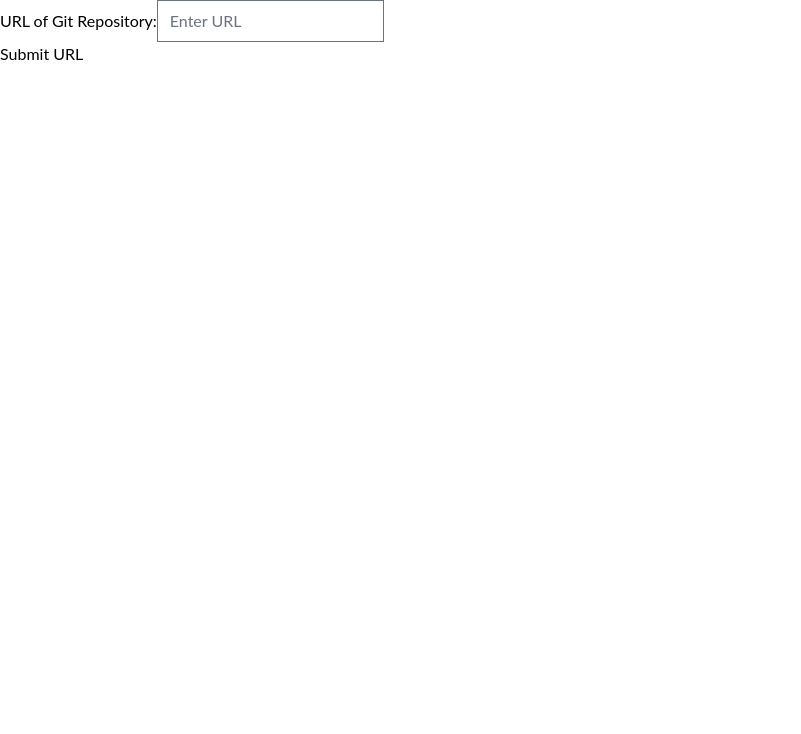
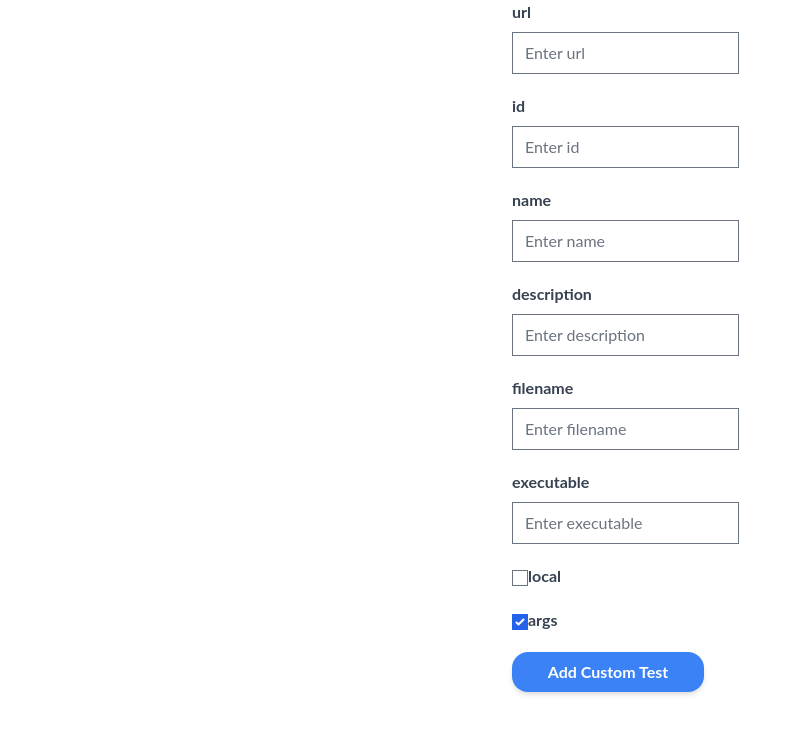
Before and after one commit to martinvonhradsky/DP, a Vue app in the folder client/: page /add--custom-test in a window 1280 px wide. Shown: the top 734 px of the page, without its empty margins (0-801 px from the left). Built offline with nearby package versions, Linux system fonts and the light colour scheme; no server answers.

Commit message:
integrated store

```diff
--- a/client/src/components/AddCustomTest.vue
+++ b/client/src/components/AddCustomTest.vue
@@ -1,27 +1,199 @@
 <template>
-  <div>
-    <URLInputComponent v-model="url" />
-    <button @click="submitUrl">Submit URL</button>
+  <div class="flex w-full justify-center h-100vw align-center">
+    <div class="w-1/5">
+      <FormCustomTest
+        :fields="fields"
+        :labels="labels"
+        @updateField="handleFieldUpdate"
+      />
+      <div class="flex justify-between">
+        <button
+          class="btn btn-blue"
+          type="submit"
+          @click="testStore.submitCustomTest"
+        >
+          Add Custom Test
+        </button>
+      </div>
+    </div>
   </div>
 </template>
 
 <script>
-import { useTestStore } from "../store/testStore.js";
-import URLInputComponent from "./shared/URLInputComponent.vue";
+import FormCustomTest from "./shared/FormCustomTest.vue";
 
 export default {
+  name: "CustomTestForm",
   components: {
-    URLInputComponent,
+    FormCustomTest,
   },
-  setup() {
-    const store = useTestStore();
+  props: {
+    selectedTarget: {
+      type: String,
+      required: true,
+    },
+  },
+  data() {
     return {
-      url: store.url,
-      submitUrl() {
-        console.log("URL Submitted: ", store.url);
-        // further actions
+      labels: {
+        id: "ID of Technic",
+        name: "Test Name to be displayed in application",
+        desc: "Description",
+        filename: "Name of entrypoint - file to be executed",
+        executable: "Executable Path",
+        local: "Execute Test on Target Device",
+        args: "Additional Arguments",
       },
+      fields: {
+        id: {
+          value: "",
+          tooltip: "Enter the ID of the target",
+          placeholder: "Enter ID",
+        },
+        name: {
+          value: "",
+          tooltip: "Enter the name of the test",
+          placeholder: "Enter test name",
+        },
+        desc: {
+          value: "",
+          tooltip: "Enter a description for the test",
+          placeholder: "Enter description",
+        },
+        filename: {
+          value: "",
+          tooltip: "Enter the filename of the test",
+          placeholder: "Enter filename",
+        },
+        executable: {
+          value: "",
+          tooltip: "Enter the path to the executable",
+          placeholder: "Enter executable path",
+        },
+        local: {
+          value: false,
+          tooltip: "Check if the test is to be executed locally",
+        },
+        args: {
+          value: "",
+          tooltip: "Enter any additional arguments for the test",
+          placeholder: "Enter additional arguments",
+        },
+      },
+      customTests: null,
+      selectedTest: null,
+      selectedTech: null,
+      leftColumn: null,
+      isLoading: false,
     };
+  },
+  computed: {
+    isFormValid() {
+      console.log("isFormValid");
+      const nonCheckboxFields = Object.values(this.fields).filter(
+        (field) => typeof field.value !== "boolean"
+      );
+      return nonCheckboxFields.every((field) => field.value);
+    },
+    getFieldValue(fieldName) {
+      return fieldName.value;
+      //return this.selectedTest ? this.selectedTest[fieldName] : '';
+    },
+  },
+  mounted() {
+    this.fetchTests();
+    this.fetchIDs();
+  },
+  methods: {
+    handleFieldUpdate({ fieldName, value }) {
+      this.fields[fieldName].value = value;
+    },
+    async submitCustomTest() {
+      console.log("clicked");
+      if (!this.isFormValid) return;
+
+      const requestData = JSON.stringify({
+        action: "test",
+        ...Object.fromEntries(
+          Object.entries(this.fields).map(([key, field]) => [key, field.value])
+        ),
+      });
+
+      const axiosConfig = {
+        headers: {
+          "Content-Type": "application/json",
+        },
+      };
+
+      try {
+        const response = await this.$axios.post(
+          "api.php",
+          requestData,
+          axiosConfig
+        );
+        console.log(response.data);
+      } catch (error) {
+        console.error(error);
+        alert("Error: " + error);
+      }
+    },
+    fetchTests() {
+      this.$axios
+        .get("api.php?action=get_custom_tests")
+        .then((response) => {
+          this.customTests = response.data;
+        })
+        .catch((error) => {
+          console.log(error);
+        });
+    },
+    fetchIDs() {
+      this.$axios
+        .get("api.php?action=get_custom_ids")
+        .then((response) => {
+          this.leftColumn = response.data;
+        })
+        .catch((error) => {
+          console.log(error);
+        });
+    },
+    handleTechSelect(test) {
+      if (this.selectedTech === test) {
+        this.selectedTech = null;
+      } else {
+        this.selectedTech = test;
+        this.selectedTest = null;
+      }
+    },
+    handleTestSelect(test) {
+      if (this.selectedTest === test) {
+        this.selectedTest = null;
+      } else {
+        this.selectedTest = test;
+      }
+    },
   },
 };
 </script>
+
+<style scoped>
+.spinner {
+  border-top: 2px solid #666;
+  border-right: 2px solid #666;
+  border-bottom: 2px solid #666;
+  border-left: 2px solid transparent;
+  border-radius: 50%;
+  width: 20px;
+  height: 20px;
+  animation: spin 0.8s linear infinite;
+}
+
+@keyframes spin {
+  from {
+    transform: rotate(0deg);
+  }
+  to {
+    transform: rotate(360deg);
+  }
+}
+</style>
--- a/client/src/components/CustomTestForm.vue
+++ b/client/src/components/CustomTestForm.vue
@@ -2,13 +2,17 @@
   <div class="flex">
     <!-- Left side - Input fields for selected test -->
     <div class="flex-1">
-      <FormInput
+      <FormCustomTest
         :fields="fields"
         :labels="labels"
         @updateField="handleFieldUpdate"
       />
       <div class="flex justify-between">
-        <button class="btn btn-blue" type="submit" @click="submitCustomTest">
+        <button
+          class="btn btn-blue"
+          type="submit"
+          @click="testStore.submitCustomTest"
+        >
           Add Custom Test
         </button>
         <button class="btn btn-blue" @click="editCustomTest">Edit</button>
@@ -91,12 +95,12 @@
 </template>
 
 <script>
-import FormInput from "./shared/FormInput.vue";
+import FormCustomTest from "./shared/FormCustomTest.vue";
 
 export default {
   name: "CustomTestForm",
   components: {
-    FormInput,
+    FormCustomTest,
   },
   props: {
     selectedTarget: {
--- /dev/null
+++ b/client/src/components/shared/FormCustomTest.vue
@@ -0,0 +1,60 @@
+<template>
+  <div>
+    <TextInputComponent
+      v-for="(input, index) in textInputs"
+      :key="index"
+      :field="input"
+      @updateField="handleUpdateField"
+    />
+    <CheckboxInputComponent
+      v-for="(input, index) in checkboxInputs"
+      :key="index"
+      :field="input"
+      @updateField="handleUpdateField"
+    />
+  </div>
+</template>
+
+<script>
+import { computed } from "vue";
+import { useTestStore } from "../../store/testStore.js";
+import TextInputComponent from "../shared/inputs/TextInputComponent.vue";
+import CheckboxInputComponent from "../shared/inputs/CheckboxInputComponent.vue";
+
+export default {
+  components: {
+    TextInputComponent,
+    CheckboxInputComponent,
+  },
+  setup() {
+    const store = useTestStore();
+
+    const textInputs = computed(() => {
+      return Object.keys(store.$state)
+        .filter((key) => {
+          return key !== "local" && key !== "args";
+        })
+        .map((key) => ({
+          name: key,
+          value: store[key],
+          type: "text",
+          placeholder: `Enter ${key}`,
+        }));
+    });
+
+    const checkboxInputs = computed(() => {
+      return ["local", "args"].map((key) => ({
+        name: key,
+        value: store[key],
+        type: "checkbox",
+      }));
+    });
+
+    const handleUpdateField = ({ fieldName, value }) => {
+      store.updateField({ field: fieldName, value });
+    };
+
+    return { textInputs, checkboxInputs, handleUpdateField };
+  },
+};
+</script>
--- a/client/src/components/shared/FormInput.vue
+++ /dev/null
@@ -1,35 +0,0 @@
-<template>
-  <div>
-    <div v-for="(field, fieldName) in fields" :key="fieldName" class="mb-5">
-      <label class="block text-gray-700 font-bold mb-2" :for="fieldName">
-        {{ labels[fieldName] }}
-      </label>
-      <input
-        v-if="fieldName !== 'local' && fieldName !== 'args'"
-        class="w-full h-fit border border-gray-300 rounded-md py-2 px-3 text-gray-700 leading-tight focus:outline-none focus:shadow-outline"
-        :id="fieldName"
-        type="text"
-        :placeholder="field.placeholder"
-        :value="field.value"
-        @input="$emit('updateField', { fieldName, value: $event.target.value })"
-      />
-      <input
-        v-else
-        class="mr-2 leading-tight"
-        :id="fieldName"
-        type="checkbox"
-        v-model="field.value"
-      />
-    </div>
-  </div>
-</template>
-
-<script>
-export default {
-  props: {
-    fields: Object,
-    labels: Object,
-  },
-  emits: ["updateField"],
-};
-</script>
--- a/client/src/components/shared/URLInputComponent.vue
+++ /dev/null
@@ -1,28 +0,0 @@
-<template>
-  <div>
-    <label for="url">URL of Git Repository:</label>
-    <input
-      type="text"
-      id="url"
-      v-model="url"
-      placeholder="Enter URL"
-      @input="updateUrl"
-    />
-  </div>
-</template>
-
-<script>
-export default {
-  name: "URLInputComponent",
-  data() {
-    return {
-      url: "",
-    };
-  },
-  methods: {
-    updateUrl() {
-      this.$emit("input", this.url);
-    },
-  },
-};
-</script>
--- /dev/null
+++ b/client/src/components/shared/inputs/CheckboxInputComponent.vue
@@ -0,0 +1,30 @@
+<template>
+  <div class="mb-5">
+    <input
+      :id="field.name"
+      type="checkbox"
+      :checked="field.value"
+      @change="updateValue($event.target.checked)"
+    />
+    <label :for="field.name" class="text-gray-700 font-bold">
+      {{ field.name }}
+    </label>
+  </div>
+</template>
+
+<script>
+import { useTestStore } from "../../../store/testStore.js";
+
+export default {
+  props: ["field"],
+  setup(props) {
+    const store = useTestStore();
+
+    function updateValue(value) {
+      store.updateField({ field: props.field.name, value });
+    }
+
+    return { updateValue };
+  },
+};
+</script>
--- /dev/null
+++ b/client/src/components/shared/inputs/TextInputComponent.vue
@@ -0,0 +1,31 @@
+<template>
+  <div class="mb-5">
+    <label :for="field.name" class="block text-gray-700 font-bold mb-2">
+      {{ field.name }}
+    </label>
+    <input
+      :id="field.name"
+      type="text"
+      :placeholder="field.placeholder"
+      :value="field.value"
+      @input="updateValue($event.target.value)"
+    />
+  </div>
+</template>
+
+<script>
+import { useTestStore } from "../../../store/testStore.js";
+
+export default {
+  props: ["field"],
+  setup(props) {
+    const store = useTestStore();
+
+    function updateValue(value) {
+      store.updateField({ field: props.field.name, value });
+    }
+
+    return { updateValue };
+  },
+};
+</script>
```
